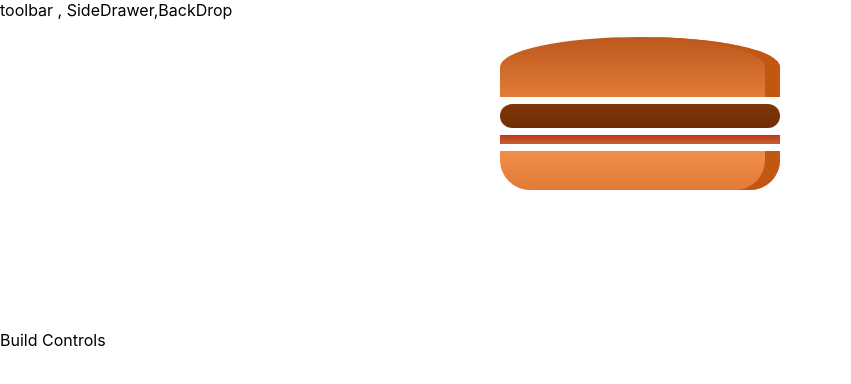
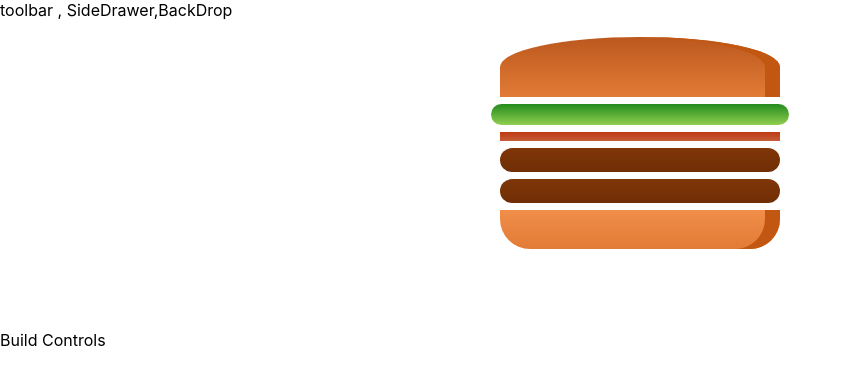
Before and after one commit to Abdelrahman-Abdallah/BurgerBuilder, a React (Create React App) app: page / in a window 1280 px wide. Shown: the top 384 px of the page, without its empty margins (0-851 px from the left). Built offline with nearby package versions, Linux system fonts and the light colour scheme.

Commit message:
dynamically render ingredients in burger component

```diff
--- a/src/components/Burger/Burger.js
+++ b/src/components/Burger/Burger.js
@@ -2,12 +2,23 @@
 import classes from "./Burger.module.css";
 import BurgerIngredient from "./BurgerIngredients/BurgerIngredients";
 const burger = (props) => {
+  //we have ingredient HERE as prop
+  const transformedIngredients = Object.keys(props.ingredients).map(
+    (ingredientKey) => {
+      return [...Array(props.ingredients[ingredientKey])].map((_, i) => {
+        return (
+          <BurgerIngredient
+            key={`${ingredientKey}+${i}`}
+            type={ingredientKey}
+          ></BurgerIngredient>
+        );
+      });
+    }
+  );
   return (
     <div className={classes.Burger}>
       <BurgerIngredient type="bread-top" />
-      <BurgerIngredient type="cheese" />
-      <BurgerIngredient type="meat" />
-      <BurgerIngredient type="bacon" />
+      {transformedIngredients}
       <BurgerIngredient type="bread-bottom" />
     </div>
   );
--- a/src/containers/BurgerBuilder/BurgerBuilder.js
+++ b/src/containers/BurgerBuilder/BurgerBuilder.js
@@ -3,11 +3,19 @@
 import Burger from "../../components/Burger/Burger";
 
 class BurgerBuilder extends React.Component {
+  state = {
+    ingredients: {
+      salad: 1,
+      bacon: 1,
+      cheese: 2,
+      meat: 2,
+    },
+  };
   render() {
     return (
       <Aux>
         <div>
-          <Burger />
+          <Burger ingredients={this.state.ingredients} />
         </div>
         <div>Build Controls</div>
       </Aux>
```
